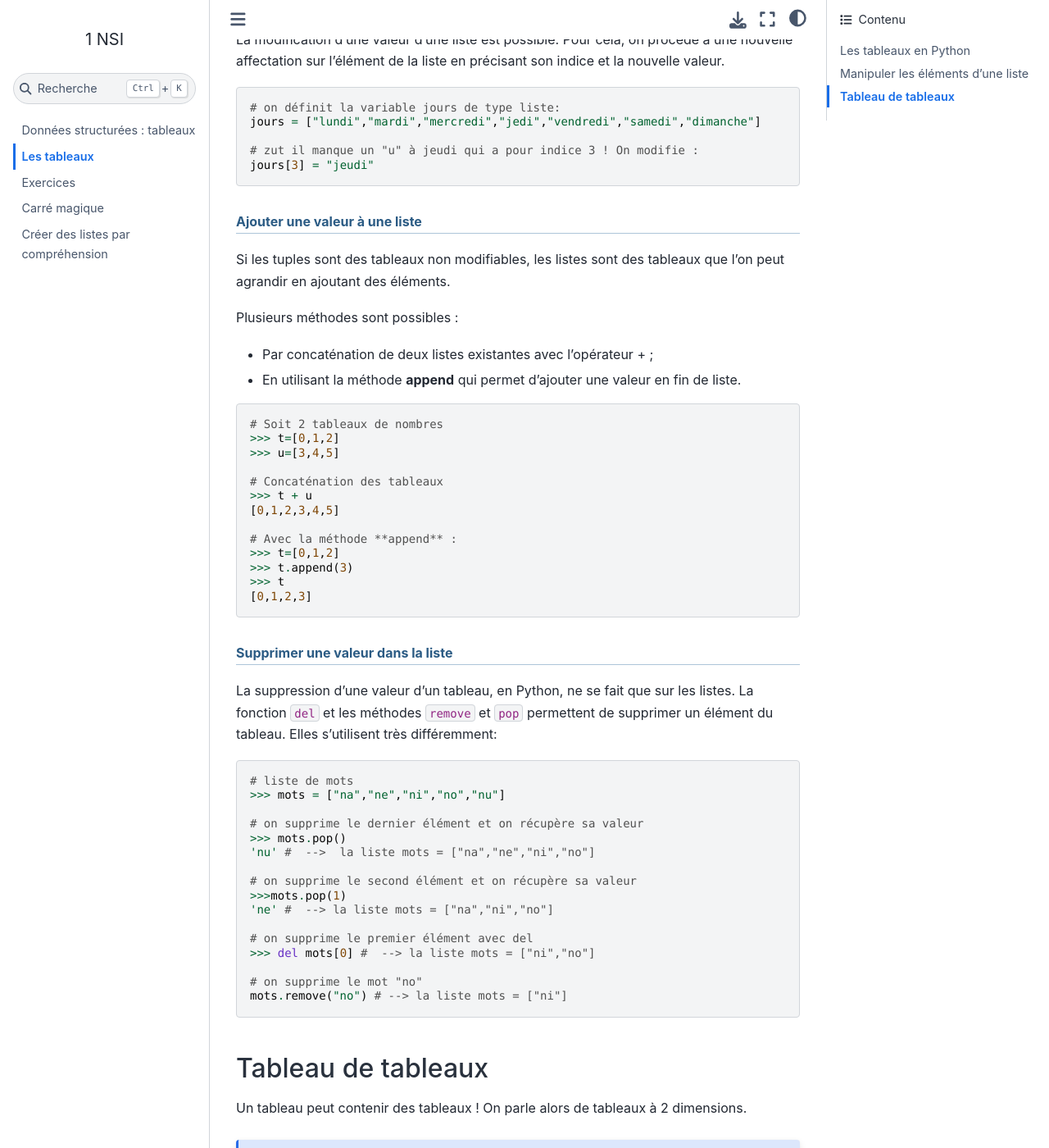
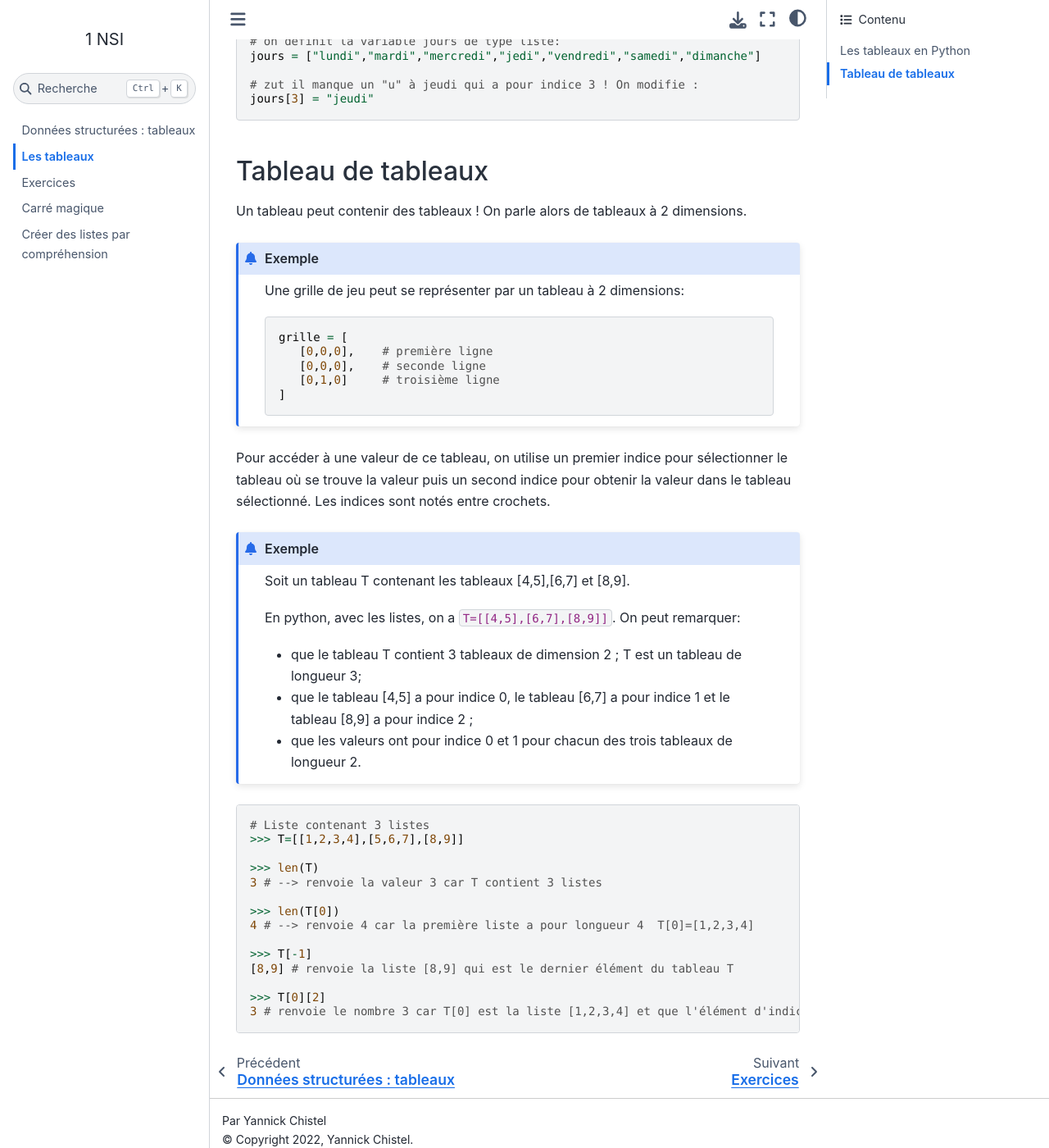
Before and after one commit to ychistel/1nsi_tableaux, a Sphinx documentation site: the page built from source/content/cours.rst, in a window 1280 px wide and 1400 px high, scrolled down 2890 px. Shown: the whole window at 82% size. Built offline with Sphinx 7.4.7 and the Sphinx Book theme 1.1.4, drawn with Linux system fonts in a browser that asks for light colours; some of the changed text lies outside the part shown.

```diff
--- a/source/content/cours.rst
+++ b/source/content/cours.rst
@@ -6,10 +6,9 @@ En programmation, un **tableau** est un type de données qui permet d'écrire pl
 On définit le type tableau de la façon suivante:
 
 - Le tableau est de **dimension fixe**. Cela signifie qu'il accepte un nombre fixe de valeurs;
-- Les données d'un tableau sont du même type : des nombres ou des chaines de caractères ou etc;
-- Le type tableau autorise la modification de ses valeurs;
-- Le type tableau ne permet pas l'ajout de valeurs ou la suppression de valeurs.
-
+- Les données d'un tableau sont du **même type** : des nombres ou des chaines de caractères ou etc;
+- Le type tableau autorise la **modification** de ses valeurs;
+- Le type tableau **ne permet pas l'ajout ou la suppression** de valeurs.
 
 Les tableaux en Python
 ----------------------
@@ -88,9 +87,6 @@ Pour accéder à un élément du tableau (tuple ou liste), on utilise son indice
       >>> jours[-2]
       "samedi"
 
-Manipuler les éléments d'une liste
-----------------------------------
-
 .. rubric:: Un type itérable
 
 On peut parcourir les éléments d'une liste et donc récupérer ses valeurs en **itérant** cette liste avec une boucle.
@@ -119,8 +115,7 @@ On peut parcourir les éléments d'une liste et donc récupérer ses valeurs en
 
 .. rubric:: Modifier une valeur de la liste
 
-La modification d'une valeur d'une liste est possible. Pour cela, on procède à une nouvelle affectation sur l'élément
-de la liste en précisant son indice et la nouvelle valeur.
+La modification d'une valeur d'une liste est possible. Pour cela, on procède à une nouvelle affectation sur l'élément de la liste en précisant son indice et la nouvelle valeur.
 
 .. code:: python
 
@@ -129,55 +124,6 @@ de la liste en précisant son indice et la nouvelle valeur.
 
    # zut il manque un "u" à jeudi qui a pour indice 3 ! On modifie :
    jours[3] = "jeudi"
-
-.. rubric:: Ajouter une valeur à une liste
-
-Si les tuples sont des tableaux non modifiables, les listes sont des tableaux que l'on peut agrandir en ajoutant des éléments.
-
-Plusieurs méthodes sont possibles :
-
--  Par concaténation de deux listes existantes avec l'opérateur + ;
--  En utilisant la méthode **append** qui permet d'ajouter une valeur en fin de liste.
-
-.. code:: python
-
-   # Soit 2 tableaux de nombres
-   >>> t=[0,1,2]
-   >>> u=[3,4,5]
-
-   # Concaténation des tableaux
-   >>> t + u
-   [0,1,2,3,4,5]
-
-   # Avec la méthode **append** :
-   >>> t=[0,1,2]
-   >>> t.append(3)
-   >>> t
-   [0,1,2,3]
-
-.. rubric:: Supprimer une valeur dans la liste
-
-La suppression d'une valeur d'un tableau, en Python, ne se fait que sur les listes. La fonction ``del`` et les
-méthodes ``remove`` et ``pop`` permettent de supprimer un élément du tableau. Elles s'utilisent très différemment:
-
-.. code:: python
-
-   # liste de mots
-   >>> mots = ["na","ne","ni","no","nu"]
-
-   # on supprime le dernier élément et on récupère sa valeur
-   >>> mots.pop()
-   'nu' #  -->  la liste mots = ["na","ne","ni","no"]
-
-   # on supprime le second élément et on récupère sa valeur
-   >>>mots.pop(1)
-   'ne' #  --> la liste mots = ["na","ni","no"]
-
-   # on supprime le premier élément avec del
-   >>> del mots[0] #  --> la liste mots = ["ni","no"]
-
-   # on supprime le mot "no"
-   mots.remove("no") # --> la liste mots = ["ni"]
 
 Tableau de tableaux
 -------------------
```
Also changed, not shown: source/content/exercice.rst (+44 -12 lines), source/img/dames_1.svg (added), source/img/dames_2.svg (added), source/img/dames_3.svg (added), source/img/dames_4.svg (added).
